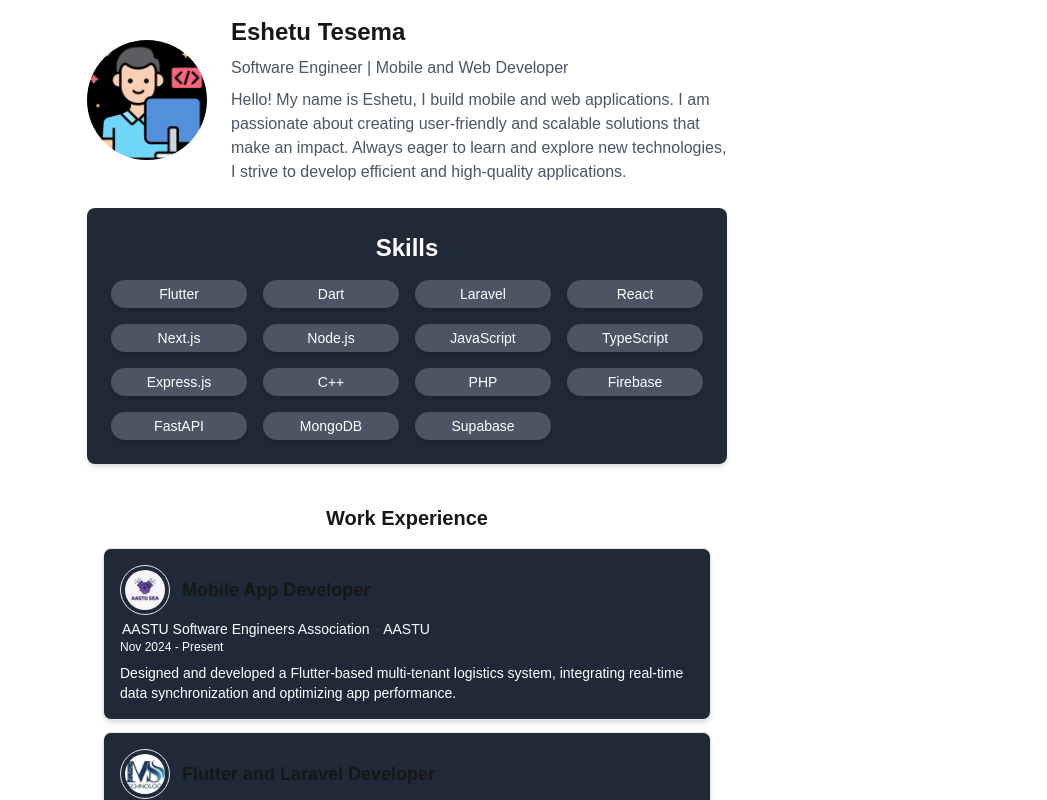
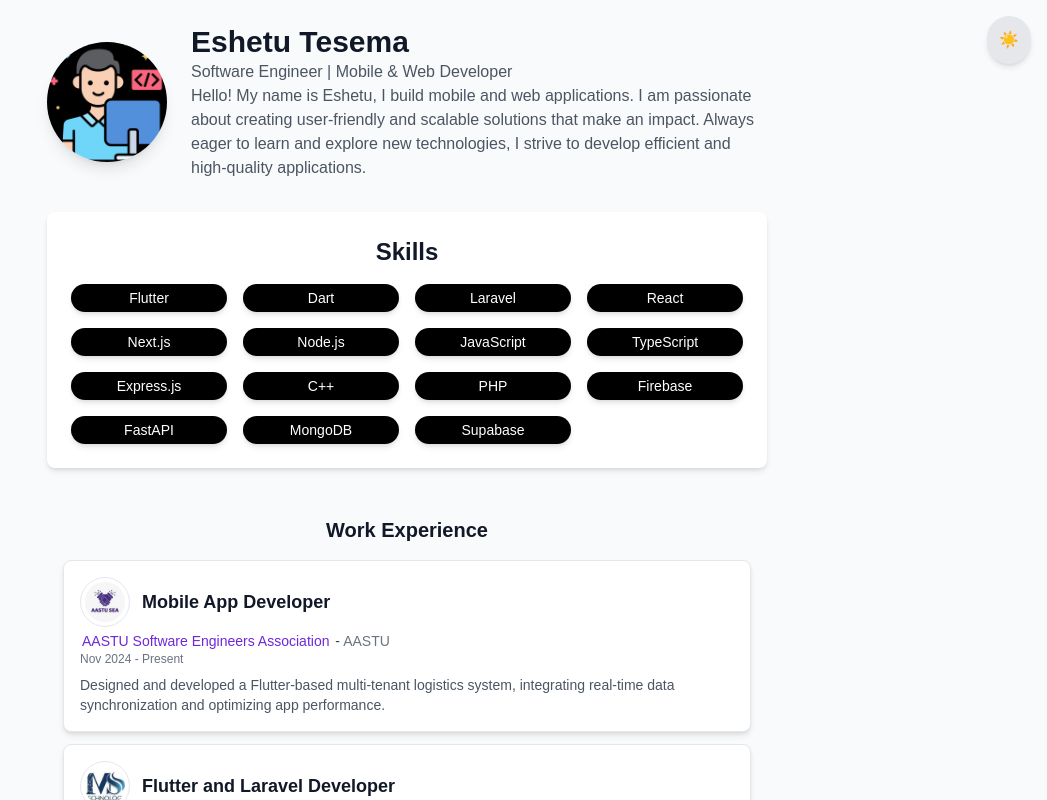
Before and after one commit to Eshetu21/portfolio, a Next.js app: page / in a window 1280 px wide. Shown: the top 800 px of the page, without its empty margins (233-1280 px from the left). Built offline with nearby package versions, Linux system fonts and the light colour scheme.

Commit message:
refactoring

```diff
--- a/app/page.tsx
+++ b/app/page.tsx
@@ -10,45 +10,61 @@ import Image from "next/image";
 export default function Home() {
   const [isDarkMode, setIsDarkMode] = useState(false);
 
-  const toggleTheme = () => {
-    setIsDarkMode(!isDarkMode);
-  };
-
   return (
-    <div className="max-w-2xl mx-auto p-4 text-center">
-      <div className="flex items-center justify-start space-x-6">
+    <div
+      className={`min-h-screen transition-all duration-300 ${
+        isDarkMode ? "bg-gray-900 text-white" : "bg-gray-50 text-gray-900"
+      }`}
+    >
+      <div className="max-w-3xl mx-auto p-6">
+        <button
+          onClick={() => setIsDarkMode(!isDarkMode)}
+          className={`fixed top-4 right-4 p-3 rounded-full shadow-md transition-colors ${
+            isDarkMode ? "bg-gray-700 text-white" : "bg-gray-200 text-gray-900"
+          }`}
+        >
+          {isDarkMode ? "🌙" : "☀️"}
+        </button>
+        <motion.div
+          initial={{ opacity: 0, y: -20 }}
+          animate={{ opacity: 1, y: 0 }}
+          transition={{ duration: 0.5 }}
+          className="flex items-center space-x-6"
+        >
           <Image
-          src={"/profile.jpg"}
-          alt={"Profile"}
+            src="/profile.jpg"
+            alt="Profile"
             width={120}
             height={120}
-          className="rounded-full"
+            className="rounded-full shadow-lg"
           />
-        <div className="text-left">
-          <h1 className="text-2xl font-bold">Eshetu Tesema</h1>
-          <p className="text-gray-600 mt-2">
-            Software Engineer | Mobile and Web Developer
+          <div>
+            <h1 className="text-3xl font-bold">Eshetu Tesema</h1>
+            <p className={`${isDarkMode ? "text-white" : "text-gray-600"}`}>
+              Software Engineer | Mobile & Web Developer
             </p>
-          <p className="text-gray-600 mt-2">
-            Hello! My name is Eshetu, I build mobile and web applications. I am
-            passionate about creating user-friendly and scalable solutions that
-            make an impact. Always eager to learn and explore new technologies,
-            I strive to develop efficient and high-quality applications.
+            <p className={`${isDarkMode ? "text-white" : "text-gray-600"}`}>
+              Hello! My name is Eshetu, I build mobile and web applications. I
+              am passionate about creating user-friendly and scalable solutions
+              that make an impact. Always eager to learn and explore new
+              technologies, I strive to develop efficient and high-quality
+              applications.
             </p>
           </div>
+        </motion.div>
+        <section className="mt-8">
+          <Skills isDarkMode={isDarkMode} />
+        </section>
+        <section className="mt-8">
+          <WorkExperience isDarkMode={isDarkMode} />
+        </section>
+        <section className="mt-8">
+          <Projects isDarkMode={isDarkMode} />
+        </section>
+        <section className="mt-8">
+          <Contact isDarkMode={isDarkMode} />
+        </section>
       </div>
-      <section className="mt-6">
-        <Skills isDarkMode />
-      </section>
-      <section className="mt-6">
-        <WorkExperience isDarkMode />
-      </section>
-      <section className="mt-6">
-        <Projects isDarkMode />
-      </section>
-      <section className="mt-6">
-        <Contact isDarkMode />
-      </section>
     </div>
   );
 }
```
Lines whose indentation alone changed are shown as unchanged.
